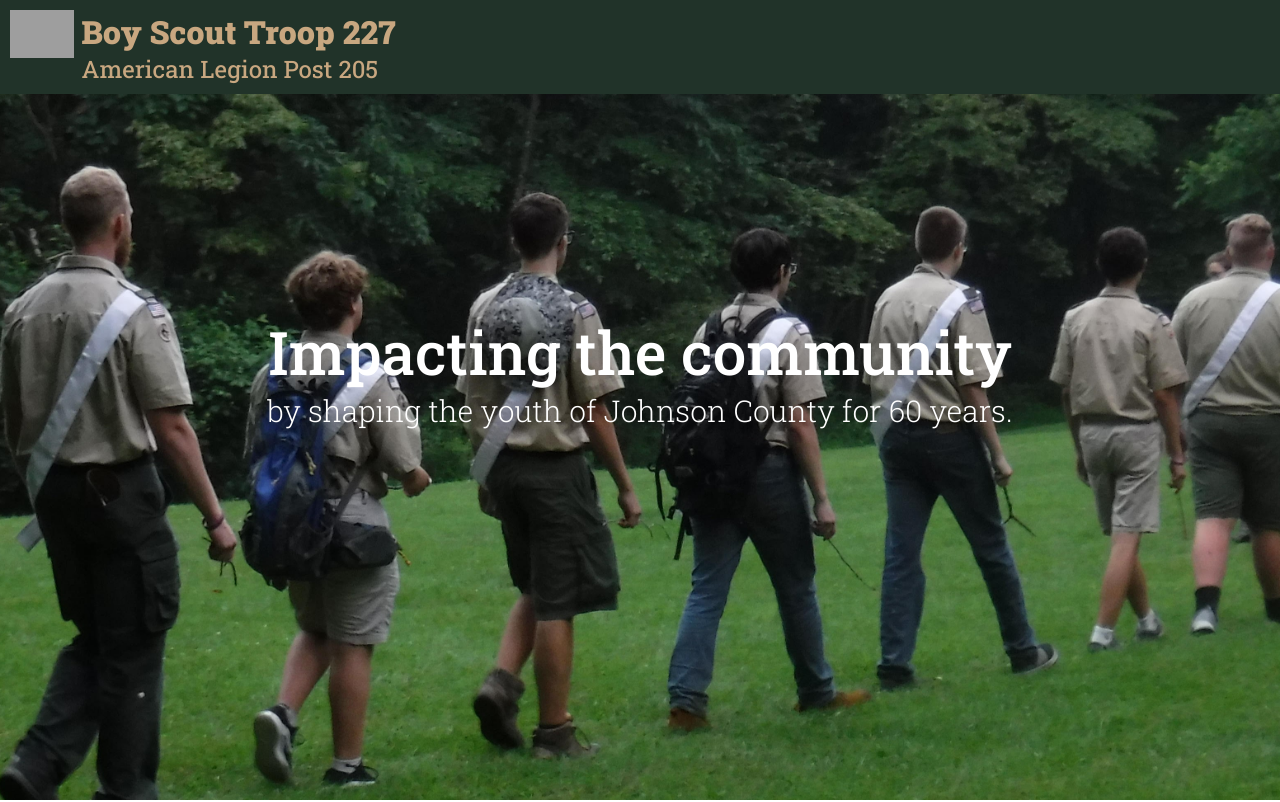
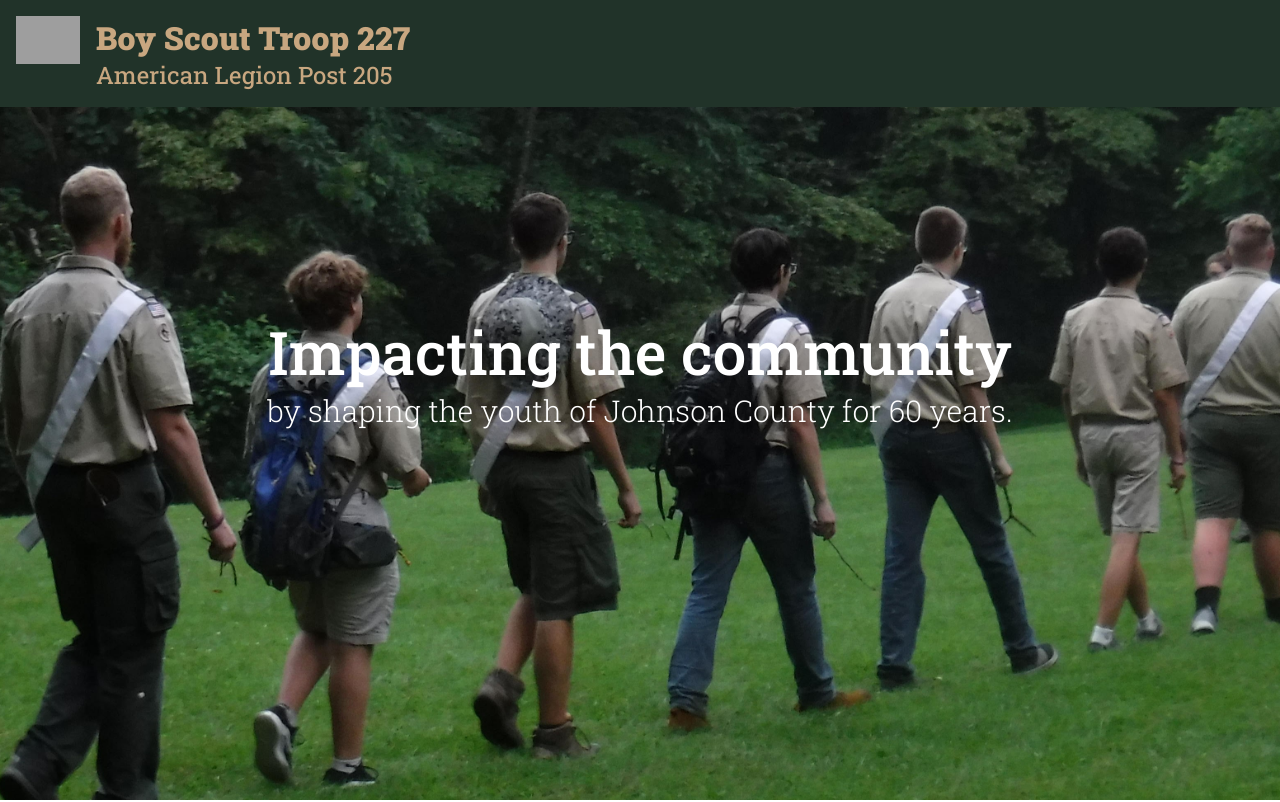
Before and after one commit to SATroop227Media/WebpageTroop227, a React (Vite) app: page / in a window 1280 px wide. Shown: the top 802 px of the page. Built offline with nearby package versions, Linux system fonts and the light colour scheme; grey boxes are pictures that could not be loaded.

Commit message:
adjusted header padding

```diff
--- a/src/App.css
+++ b/src/App.css
@@ -3,13 +3,13 @@ header {
   position: absolute;
   width: 100%;
   background-color: #213329;
-  padding: .35em;
+  padding: .65em;
 }
 
 .header-logo {
   display: grid;
   grid-template-columns: max-content 1fr;
-  gap: .5em;
+  gap: .45em;
   text-align: left;
   width: 100%;
 }
@@ -52,7 +52,7 @@ nav a:focus {
 @media (min-width: 60rem) {
 
   header {
-    padding: .6em;
+    padding: 1em;
   }
 
   .header-logo img {
@@ -62,6 +62,7 @@ nav a:focus {
   .header-logo {
     float: left;
     width: initial;
+    gap: 1em;
   }
 
   nav {
```
